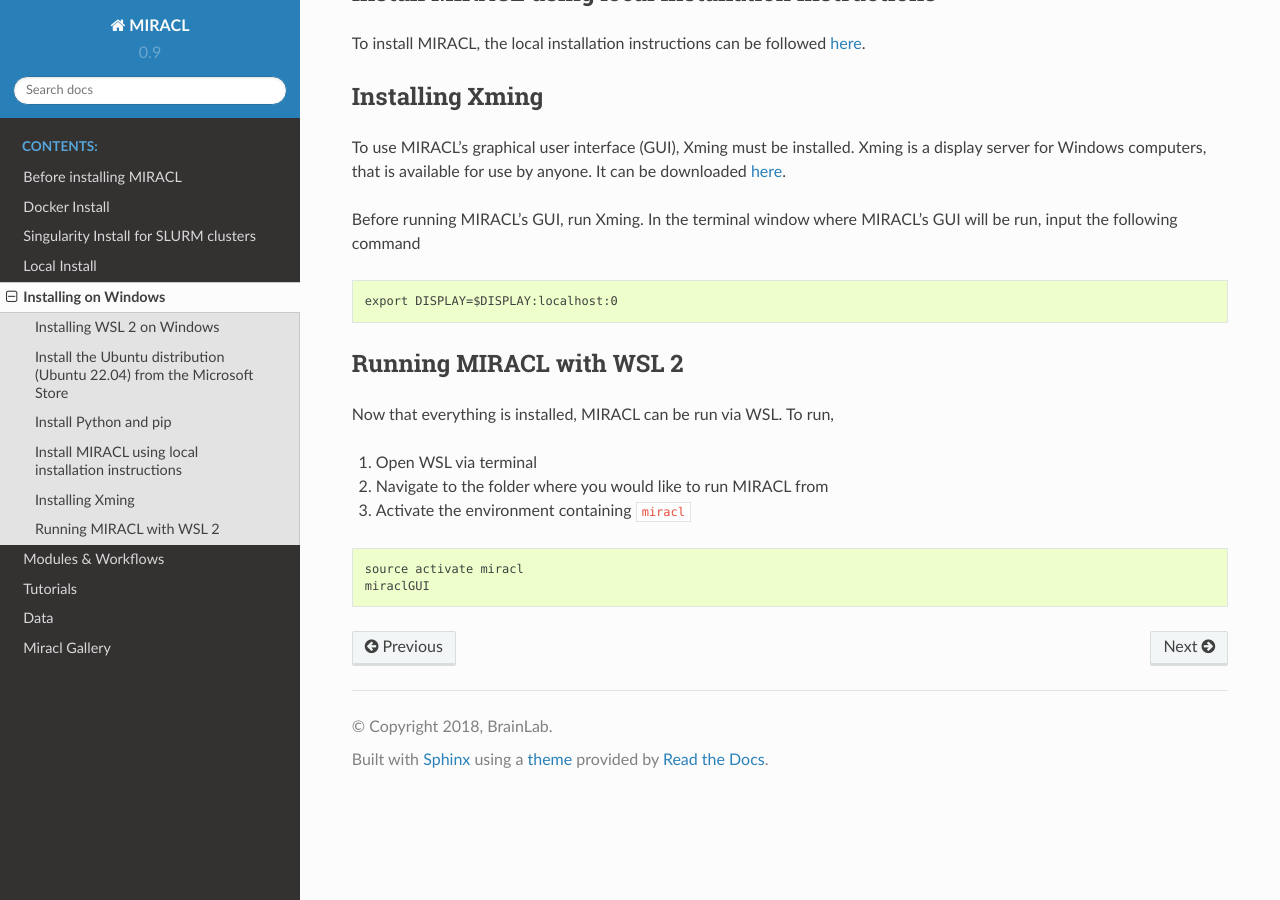
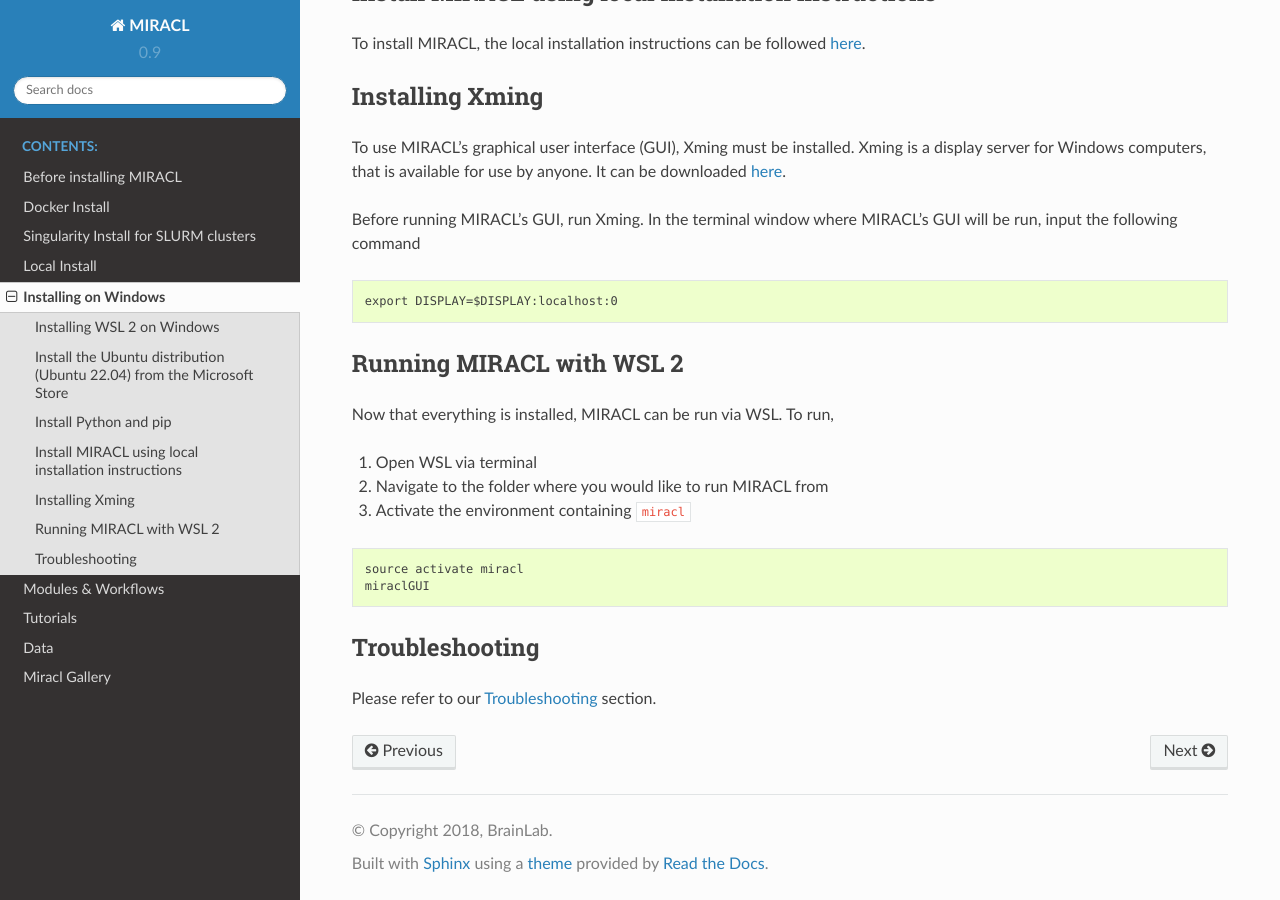
Before and after one commit to AICONSlab/MIRACL, a Sphinx documentation site: the page built from docs/install-windows.md, in a window 1280 px wide and 900 px high, scrolled down 1291 px. Built offline with Sphinx 7.4.7 and the Read the Docs theme 2.0.0, drawn with Linux system fonts in a browser that asks for light colours; pages that are not in the unit, such as notebooks, are missing from menus.

Commit message:
[docs] add link to Troubleshooting in Win install
Adds a link to the Troubleshooting section at the bottom of the Windows
installation instructions.

````diff
--- a/docs/install-windows.md
+++ b/docs/install-windows.md
@@ -59,3 +59,7 @@
 source activate miracl
 miraclGUI
 ```
+
+## Troubleshooting
+
+Please refer to our [Troubleshooting](troubleshooting.md) section.
````
